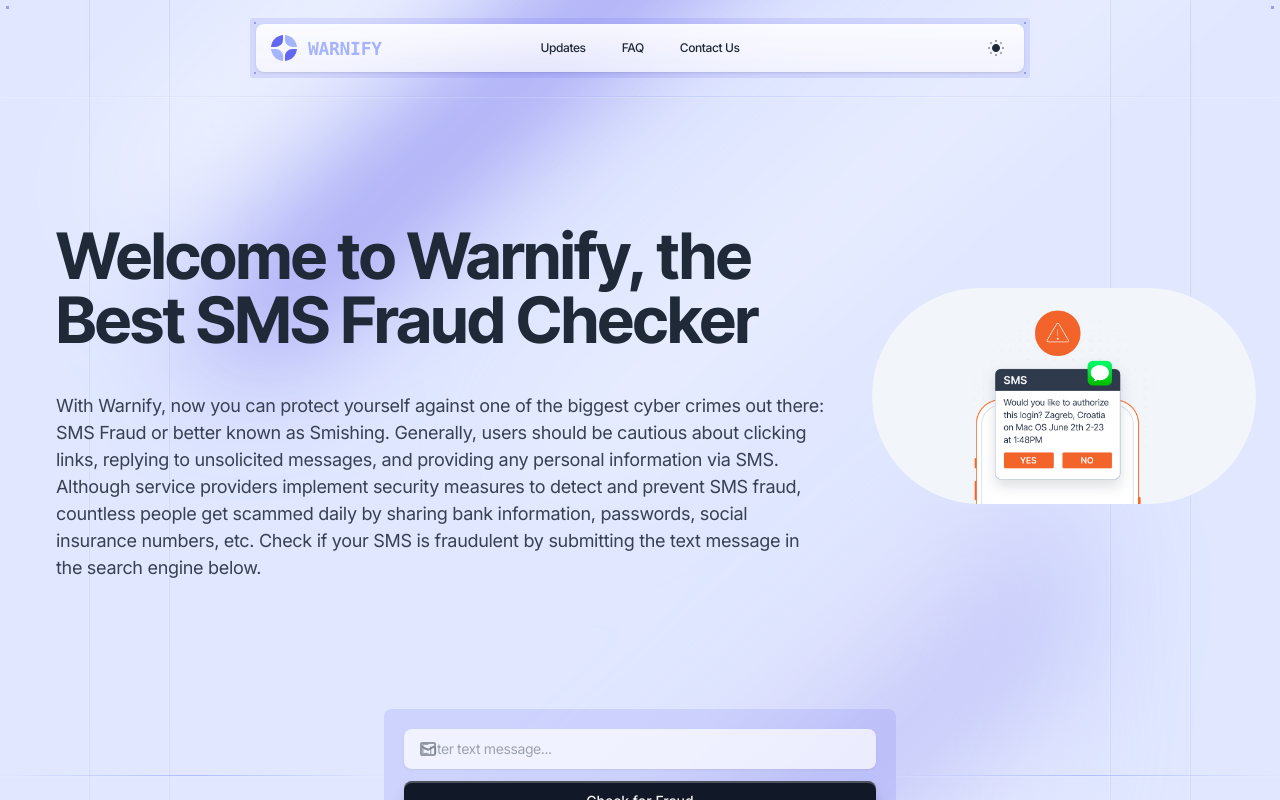
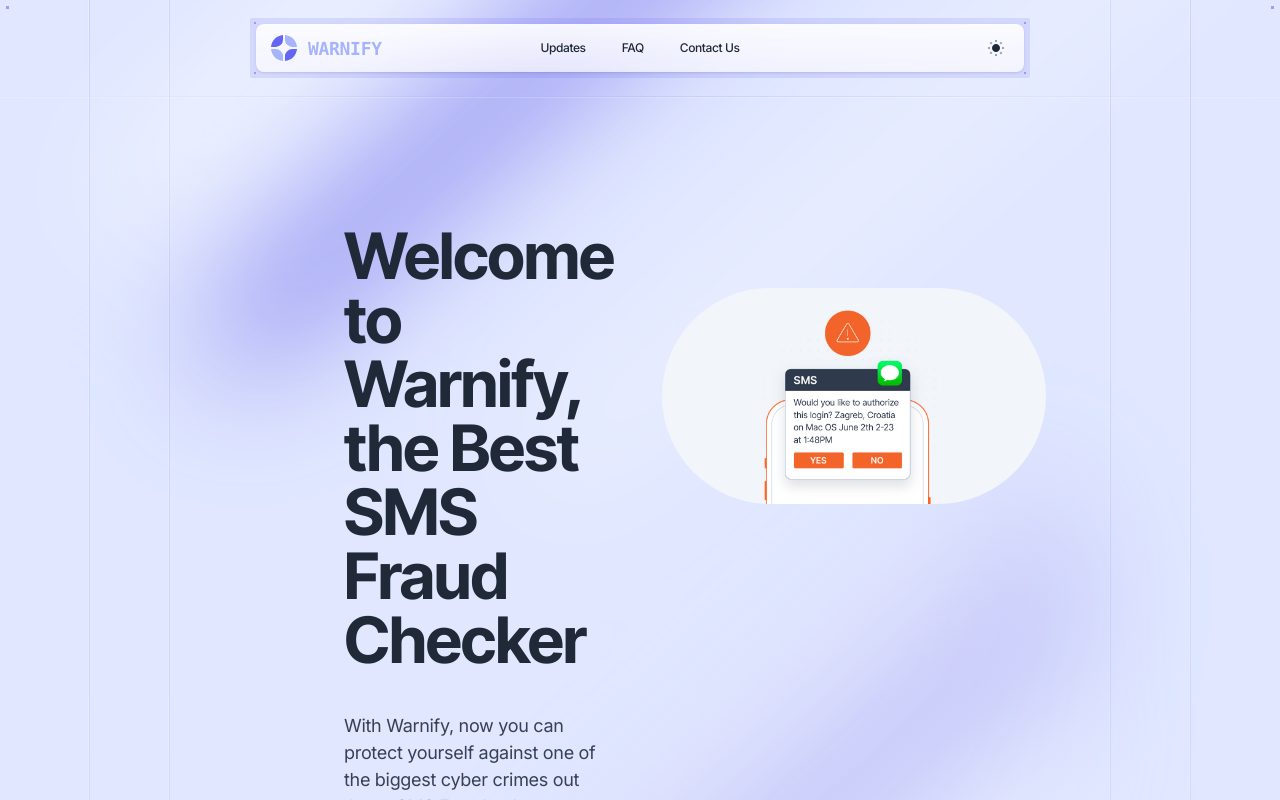
Before and after one commit to Warnify/App, a Next.js app: page / in a window 1280 px wide. Shown: the top 800 px of the page. Built offline with nearby package versions, Linux system fonts and the light colour scheme.

Commit message:
homepage styling updated, analytics added

```diff
--- a/app/(default)/layout.tsx
+++ b/app/(default)/layout.tsx
@@ -4,6 +4,7 @@ import BgShapes from "@/components/bg-shapes";
 import VerticalLines from "@/components/vertical-lines";
 import Header from "@/components/ui/header";
 import Footer from "@/components/ui/footer";
+import { Analytics } from "@vercel/analytics/react";
 
 export default function DefaultLayout({
   children,
@@ -15,7 +16,7 @@ export default function DefaultLayout({
       <VerticalLines />
       <BgShapes />
       <Header />
-
+      <Analytics />
       <main className="grow">{children}</main>
 
       <Footer />
--- a/app/(default)/page.tsx
+++ b/app/(default)/page.tsx
@@ -13,8 +13,8 @@ export default function Home() {
   return (
     <>
       <section>
-        <div className="py-12 mt-12 pl-8 md:pt-44 md:pb-20 text-center sm:text-start">
-          <div className="flex sm:px-6">
+        <div className="py-12 mt-12 md:pt-44 text-center sm:text-start">
+          <div className="flex sm:px-6 mx-80">
             <div>
               <h1 className="pr-12 font-inter-tight text-3xl sm:text-6xl font-bold text-gray-800 dark:text-transparent dark:bg-clip-text dark:bg-gradient-to-b dark:from-indigo-200 dark:to-gray-200 pb-4">
                 Welcome to Warnify, the Best SMS Fraud Checker
--- a/package.json
+++ b/package.json
@@ -13,6 +13,7 @@
     "@types/node": "^20.10.4",
     "@types/react": "^18.2.42",
     "@types/react-dom": "^18.2.17",
+    "@vercel/analytics": "^1.2.2",
     "next": "^14.0.3",
     "next-themes": "^0.2.1",
     "react": "18.2.0",
```
